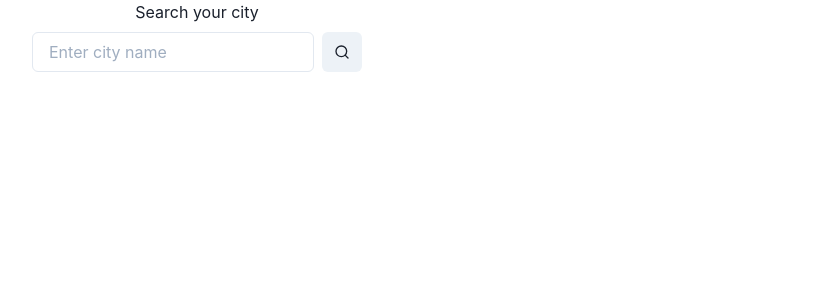
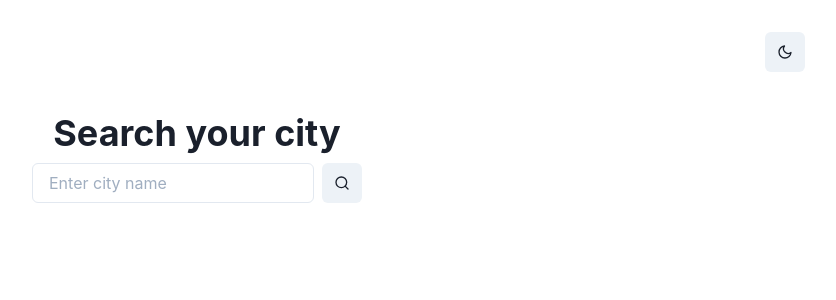
Before and after one commit to 22940dev/learn-graphql-weatherapp, a React (Create React App) app: page / in a window 1280 px wide. Shown: the top 300 px of the page, without its empty margins (443-1279 px from the left). Built offline with nearby package versions, Linux system fonts and the light colour scheme.

Commit message:
ChakraUI complete

```diff
--- a/src/components/Dashboard.js
+++ b/src/components/Dashboard.js
@@ -1,7 +1,7 @@
 import React, { useState } from 'react'
 import { useLazyQuery } from '@apollo/client'
 import { GET_WEATHER_QUERY } from '../graphql/Queries'
-import { FiSearch } from 'react-icons/fi'
+import { FiMoon, FiSearch, FiSun } from 'react-icons/fi'
 import {
   Spinner,
   Input,
@@ -15,12 +15,17 @@ import {
   StackDivider,
   HStack,
   IconButton,
+  Heading,
+  useColorMode,
+  Divider,
 } from '@chakra-ui/react'
 
 export default function Dashboard() {
   const [result, setResult] = useState('')
   const [value, setValue] = useState('')
   //const [message, setMessage] = useState('')
+  const { colorMode, toggleColorMode } = useColorMode()
+
   const [getWeather, { loading, data, error }] = useLazyQuery(
     GET_WEATHER_QUERY,
     {
@@ -41,11 +46,21 @@ export default function Dashboard() {
 
   return (
     <VStack>
-      <h1>Search your city</h1>
+      <IconButton
+        icon={colorMode === 'light' ? <FiMoon /> : <FiSun />}
+        m="8"
+        size="md"
+        alignSelf="flex-end"
+        onClick={toggleColorMode}
+      />
+      <Heading mb="8" size="xl">
+        Search your city
+      </Heading>
       <HStack>
         <Input
           type="text"
           placeholder="Enter city name"
+          value={result}
           onChange={(event) => setResult(event.target.value)}
         />
         <IconButton
@@ -72,7 +87,8 @@ export default function Dashboard() {
           </>
         )}
       </Stack>
-      <div>
+      <Stack>
+        <Divider mt="4" mb="4" />
         {data && (
           <>
             <VStack
@@ -94,7 +110,7 @@ export default function Dashboard() {
                   <Tr>
                     <Td>Temperature</Td>
 
-                    <Td isNumeric>
+                    <Td textAlign="right">
                       {Math.floor(
                         data.getCityByName.weather.temperature.actual - 273
                       ) + ' '}
@@ -103,12 +119,14 @@ export default function Dashboard() {
                   </Tr>
                   <Tr>
                     <Td>Feels like</Td>
-                    <Td>{data.getCityByName.weather.summary.description}</Td>
+                    <Td textAlign="right">
+                      {data.getCityByName.weather.summary.description}
+                    </Td>
                   </Tr>
                   <Tr>
                     <Td>Wind speed (mph)</Td>
 
-                    <Td isNumeric>
+                    <Td textAlign="right">
                       {data.getCityByName.weather.wind.speed + ' '}
                     </Td>
                   </Tr>
@@ -117,7 +135,7 @@ export default function Dashboard() {
             </VStack>
           </>
         )}
-      </div>
+      </Stack>
     </VStack>
   )
 }
--- a/src/index.css
+++ /dev/null
@@ -1,19 +0,0 @@
-body {
-  margin: 0;
-  font-family: -apple-system, BlinkMacSystemFont, 'Segoe UI', 'Roboto', 'Oxygen',
-    'Ubuntu', 'Cantarell', 'Fira Sans', 'Droid Sans', 'Helvetica Neue',
-    sans-serif;
-  -webkit-font-smoothing: antialiased;
-  -moz-osx-font-smoothing: grayscale;
-}
-
-code {
-  font-family: source-code-pro, Menlo, Monaco, Consolas, 'Courier New',
-    monospace;
-}
-
-/* .parent {
-  display: flex;
-  flex-direction: column;
-  align-items: center;
-} */
--- a/src/index.js
+++ b/src/index.js
@@ -1,12 +1,12 @@
 import React from 'react'
 import ReactDOM from 'react-dom'
-import { ChakraProvider } from '@chakra-ui/react'
-import './index.css'
+import { ChakraProvider, ColorModeScript } from '@chakra-ui/react'
 import App from './components/App'
-import reportWebVitals from './reportWebVitals'
+//import reportWebVitals from './reportWebVitals'
 
 ReactDOM.render(
   <ChakraProvider>
+    <ColorModeScript initialColorMode="light" />
     <App />
   </ChakraProvider>,
   document.getElementById('root')
@@ -15,4 +15,4 @@ ReactDOM.render(
 // If you want to start measuring performance in your app, pass a function
 // to log results (for example: reportWebVitals(console.log))
 // or send to an analytics endpoint. Learn more: https://bit.ly/CRA-vitals
-reportWebVitals()
+//reportWebVitals()
```
